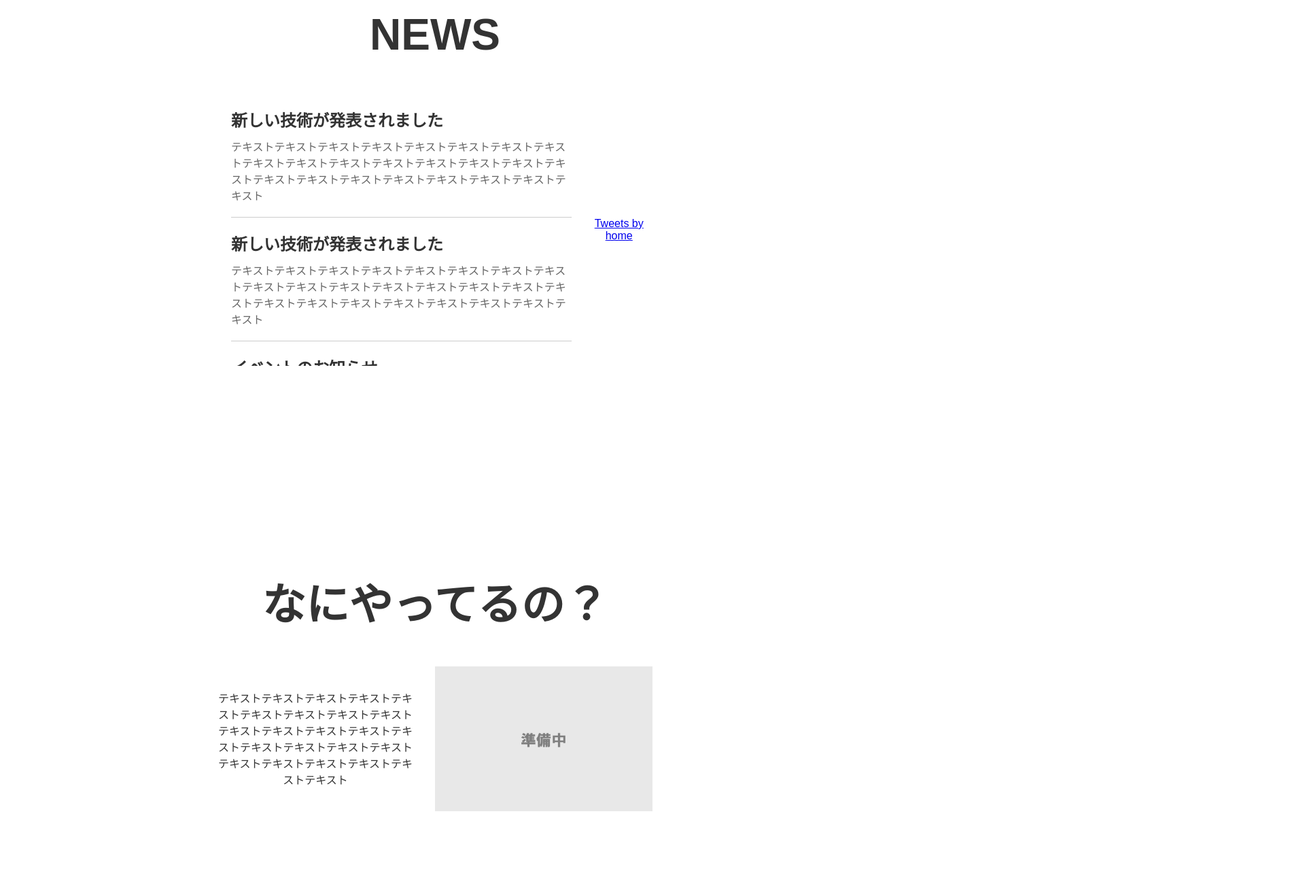
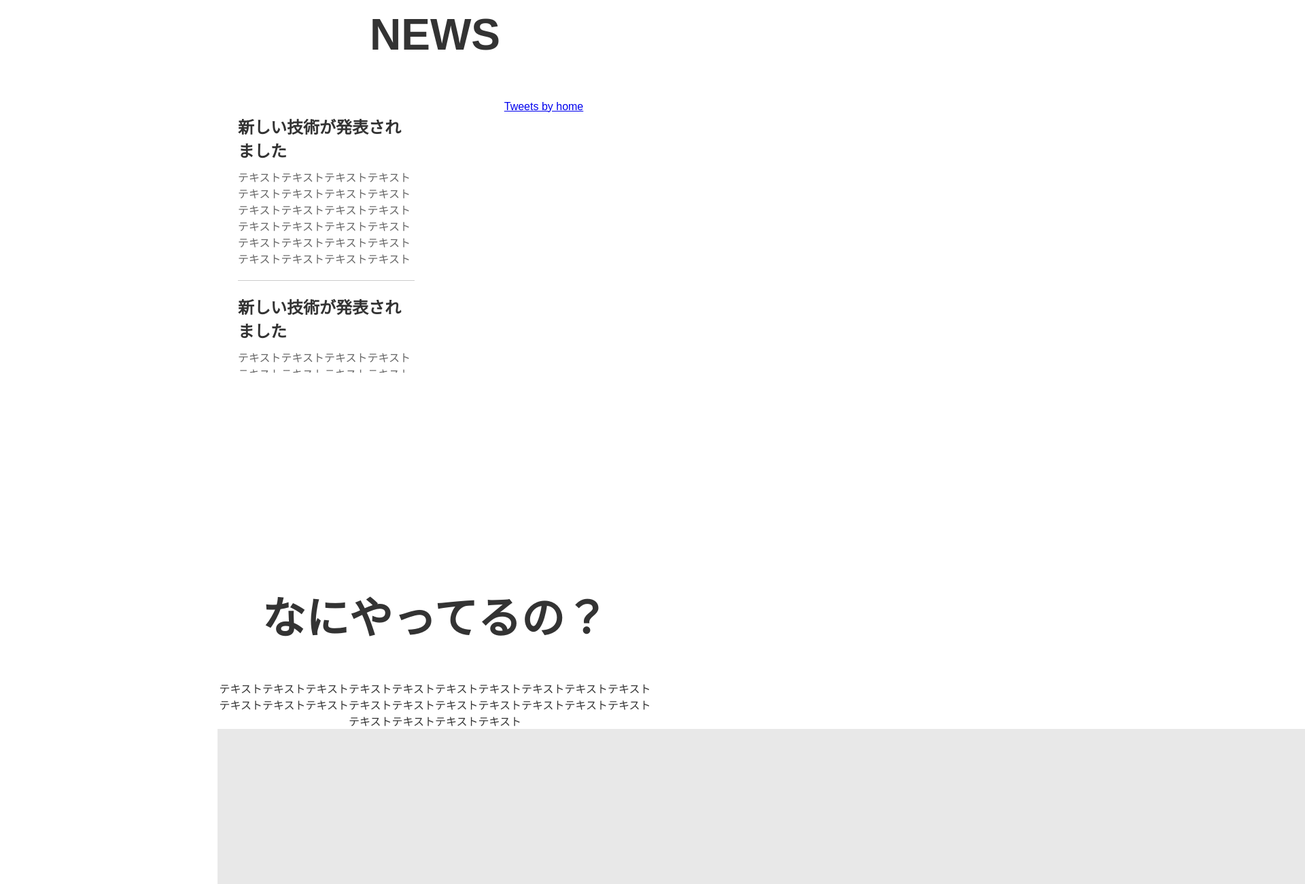
Before and after one commit to Yuimaru-innovation/Yuimaru-Innovation, a plain HTML site: page index.html in a window 1280 px wide. Shown: the part 1140-2440 px from the top of the page at 68% size, 1920 px wide, since content can reach past the window. Drawn offline with nearby package versions, Linux system fonts and the light colour scheme.

Commit message:
Update styles.css

```diff
--- a/styles.css
+++ b/styles.css
@@ -4,20 +4,14 @@ body, h1, h2, h3, p, ul, ol, li {
     padding: 0;
 }
 
-
-
-
-
-
-
-/*フォント　背景*/
+/* フォント 背景 */
 body {
   font-family: 'ヒラギノ角ゴ Pro W3', 'Hiragino Kaku Gothic Pro','メイリオ', 'Meiryo', '游ゴシック', 'Yu Gothic', 'ＭＳ Ｐゴシック', 'MS PGothic', sans-serif;
   color: #333;
   font-size: 16px;
   background-color: #FFF;
-  width:100%;
-  height:10vw;
+  width: 100%;
+  height: 10vw;
 }
 
 #wrap {
@@ -28,13 +22,7 @@ body {
   min-height: 100vh;
 }
 
-
-
-
-
-
-
-/*ヘッダー*/
+/* ヘッダー */
 header {
   width: 100%;
   position: relative; /* 相対位置指定 */
@@ -48,7 +36,7 @@ header img {
   height: auto;
 }
 
-.logo{
+.logo {
   position: absolute; /* 絶対位置指定 */
   top: 10px; /* ヘッダー画像の下に配置 */
   left: 1%;
@@ -58,13 +46,7 @@ header img {
   margin-right: auto;
 }
 
-
-
-
-
-
-
-/*ナビ*/
+/* ナビ */
 nav {
   position: absolute; /* 絶対位置指定 */
   top: 40px; /* ヘッダー画像の下に配置 */
@@ -93,7 +75,6 @@ nav a {
   position: relative; /* 相対位置指定 */
 }
 
-
 nav a:hover {
   color: #E5B64F; /* マウスオーバー時の文字色を変更 */
 }
@@ -115,12 +96,6 @@ nav a:hover::after {
   transform: scaleX(1); /* マウスオーバー時にラインを表示する */
 }
 
-
-
-
-
-
-
 /* メインコンテンツスタイル */
 main {
   margin: 20px auto;
@@ -128,16 +103,16 @@ main {
   min-width: 500px;
 }
 
-h2{
+h2 {
   font-size: 4rem;
 }
 
-.contents{
+.contents {
   justify-content: center;
   align-items: center;
 }
 
-.contents section{
+.contents section {
   margin-top: 300px;
   margin-bottom: 300px;
 }
@@ -146,51 +121,52 @@ h2{
   text-align: left;
 }
 
-
-/* p要素のスタイル */
 .left-format p {
   text-align: left;
   line-height: 1.5rem;
 }
 
-.contents-type1{
+.contents-type1 {
+  display: flex;
+  flex-wrap: wrap;
+  align-items: flex-start;
+  margin: 50px auto;
+}
+
+.contents-type1 iframe {
+  flex: 1;
+  min-width: 300px;
+  margin: 10px;
+}
+
+.contents-type1 .twitter-widget {
+  flex: 1;
+  min-width: 300px;
+  margin: 10px;
+}
+
+.right-format h2 {
+  text-align: right;
+}
+
+.right-format p {
+  text-align: left;
+  line-height: 1.5rem;
+}
+
+.contents-type2 {
   display: flex;
   align-items: center;
   margin: 50px auto;
 }
 
-.contents-type1 img{
-  width: 50%;
-  height: auto;
-  margin-left: 5%;
-}
-
-
-
-.right-format h2 {
-  text-align: right;
-}
-
-
-/* p要素のスタイル */
-.right-format p {
-  text-align: left;
-  line-height: 1.5rem;
-}
-
-.contents-type2{
-  display: flex;
-  align-items: center;
-  margin: 50px auto;
-}
-
-.contents-type2 img{
+.contents-type2 img {
   width: 50%;
   height: auto;
   margin-right: 5%;
 }
 
-h3{
+h3 {
   font-size: 1.6rem;
   margin-bottom: 20px;
 }
@@ -212,25 +188,19 @@ th {
   background-color: #f2f2f2;
 }
 
-
-
-
-
-
-
-/*フェード おまけ*/
-.fade{
+/* フェード おまけ */
+.fade {
   margin-top: 80vh;
   text-align: center;
-  opacity : 0;
+  opacity: 0;
   transition: opacity 3s;
 }
 
-.fade.view{
+.fade.view {
   opacity: 1;
 }
 
-/*ボタン*/
+/* ボタン */
 a.button_A {
   display: block;
   text-align: center;
@@ -248,11 +218,6 @@ a.button_A:hover {
   color: #fff;
   background: #f15a24;
 }
-
-
-
-
-
 
 /* フッタースタイル */
 footer {
@@ -279,8 +244,20 @@ footer ul li a {
   color: #333;
 }
 
-small{
+small {
   margin-top: 40px;
   color: #333;
   display: inline-block;
 }
+
+/* レスポンシブ対応 */
+@media (max-width: 768px) {
+  main {
+    width: 90%;
+    min-width: auto;
+  }
+
+  .contents-type1 {
+    flex-direction: column;
+  }
+}
```
Lines whose indentation alone changed are shown as unchanged.
